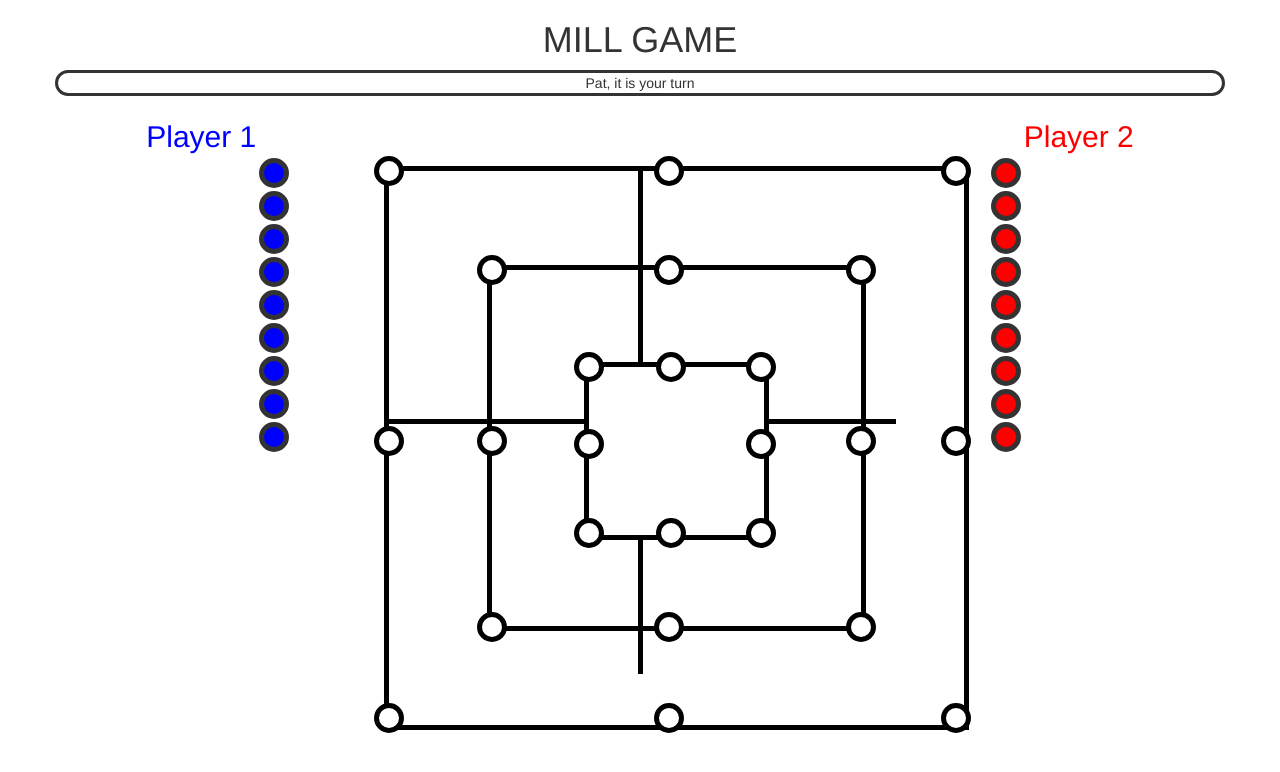
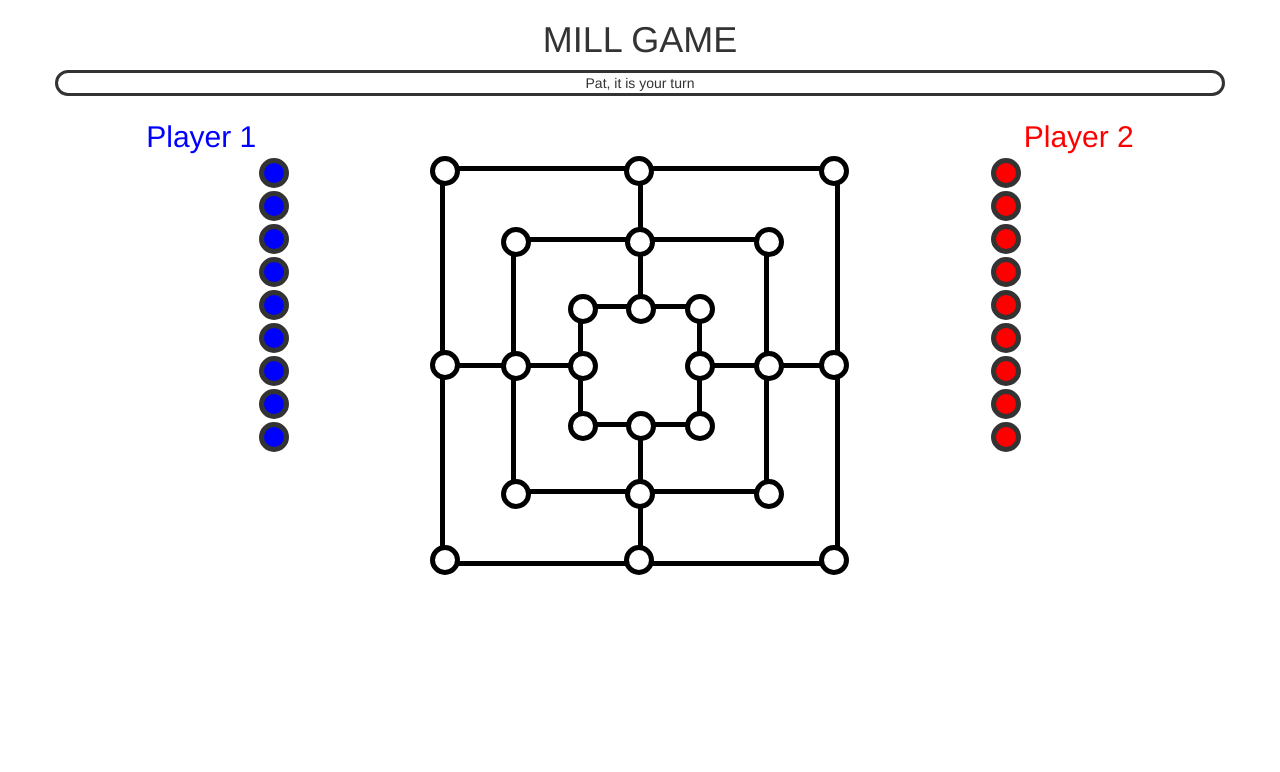
Before and after one commit to qtotuan/mill-boardgame, a PHP site: page / in a window 1280 px wide. Shown: the top 772 px of the page. Run offline with PHP 8.4, Linux system fonts and the light colour scheme; some libraries are stand-ins or nearby versions.

Commit message:
Add responsive board size

```diff
--- a/css/stylesheet.css
+++ b/css/stylesheet.css
@@ -1,8 +1,8 @@
 .outer-box {
   border-width: 5px;
   border-color: black;
-  height: 300px;
-  width: 300px;
+  height: 350px;
+  width: 350px;
   border-style: solid;
   box-sizing: border-box;
   position: absolute;
@@ -77,8 +77,8 @@
 }
 
 .game-container {
-  height: 300px;
-  width: 300px;
+  height: 350px;
+  width: 350px;
   margin-top: 50px;
   margin-right: auto;
   margin-left: auto;
@@ -89,15 +89,15 @@
   padding-top: 20px;
 }
 
-@media screen and (min-width: 960px) {
+@media screen and (min-width: 992px) {
   .game-container {
-    height: 40vw;
-    width: 40vw;
+    height: 400px;
+    width: 400px;
   }
 
   .outer-box {
-    height: 100%;
-    width: 100%;
+    height: 400px;
+    width: 400px;
   }
 }
 
@@ -272,10 +272,3 @@
 .buttons {
   margin-top: 20px;
 }
-
-@media(min-width: 480px) {
-  .flex {
-    display: flex;
-    horizontal-align: middle;
-  }
-}
```
